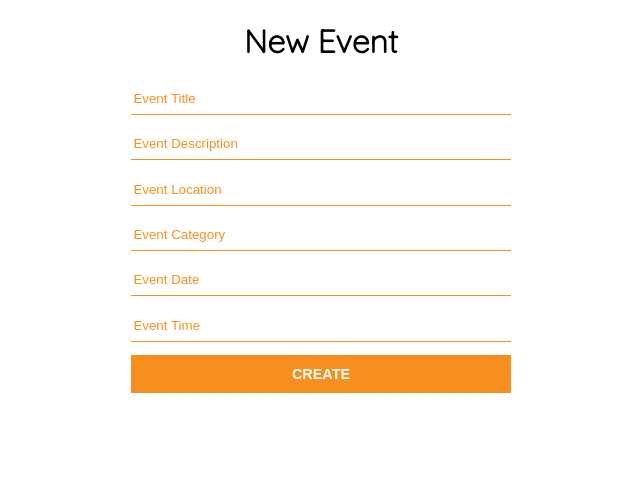
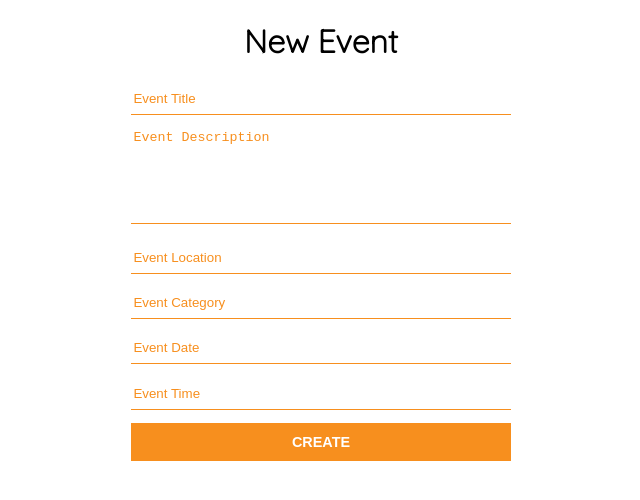
Before and after one commit to dngst/brightevents, a React (Create React App) app: page /new in a window 1280 px wide. Shown: the top 500 px of the page, without its empty margins (319-959 px from the left). Built offline with nearby package versions, Linux system fonts and the light colour scheme.

Commit message:
Add text area

```diff
--- /dev/null
+++ b/src/components/input/TextArea.js
@@ -0,0 +1,22 @@
+import styled from "styled-components";
+
+const TextArea = styled.textarea`
+  border: none;
+  border-bottom: 1px solid #f78f1e;
+  height: 6rem;
+  width: 100%;
+  margin: 0 0 1em;
+  text-transform: capitalize;
+  box-sizing: border-box;
+  overflow: auto;
+  resize: none;
+  ::placeholder {
+    color: #f78f1e;
+  }
+  &:focus {
+    outline: none;
+    border-color: #ffffff;
+  }
+`
+
+export default TextArea;
--- a/src/pages/createevent/CreateEvent.js
+++ b/src/pages/createevent/CreateEvent.js
@@ -3,6 +3,7 @@ import Container from "components/container/Container";
 import Title from "components/title/Title";
 import Button from "components/button/Button";
 import Input from "components/input/Input";
+import TextArea from "components/input/TextArea";
 
 
 const CreateEvent = () => {
@@ -13,7 +14,7 @@ const CreateEvent = () => {
             </Helmet>
             <Title>new event</Title>
             <Input placeholder="event title" />
-            <Input placeholder="event description" />
+            <TextArea placeholder="event description" />
             <Input placeholder="event location" />
             <Input placeholder="event category" />
             <Input placeholder="event date" />
--- a/src/pages/updateevent/UpdateEvent.js
+++ b/src/pages/updateevent/UpdateEvent.js
@@ -3,6 +3,7 @@ import Container from "components/container/Container";
 import Title from "components/title/Title";
 import Button from "components/button/Button";
 import Input from "components/input/Input";
+import TextArea from "components/input/TextArea";
 
 
 const UpdateEvent = () => {
@@ -13,7 +14,7 @@ const UpdateEvent = () => {
             </Helmet>
             <Title>edit event</Title>
             <Input placeholder="event title" />
-            <Input placeholder="event description" />
+            <TextArea placeholder="event description" />
             <Input placeholder="event location" />
             <Input placeholder="event category" />
             <Input placeholder="event date" />
```
